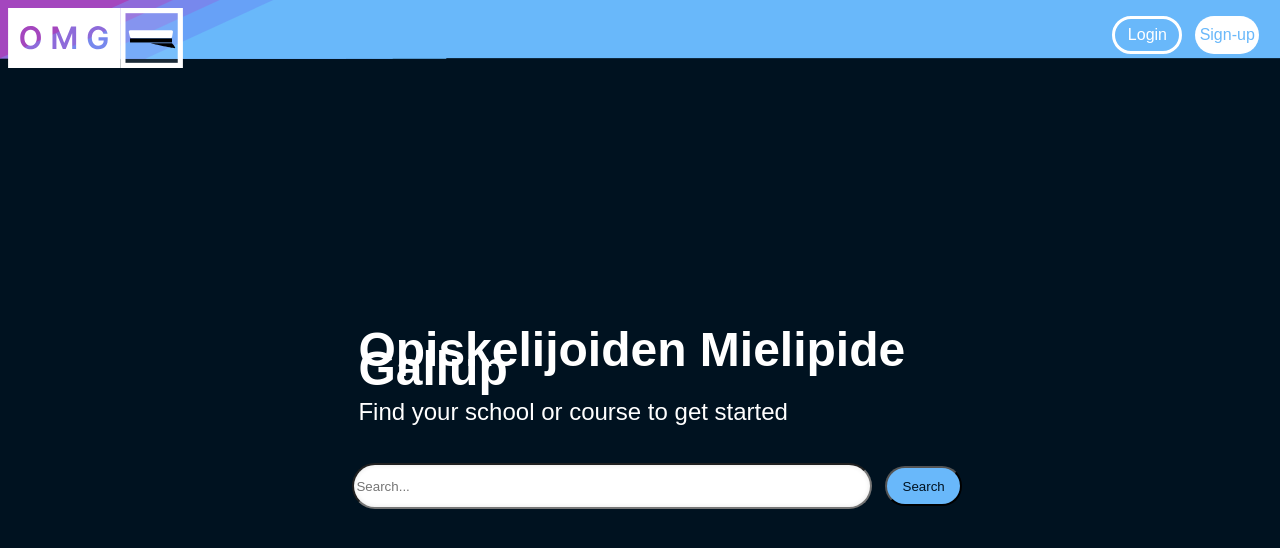
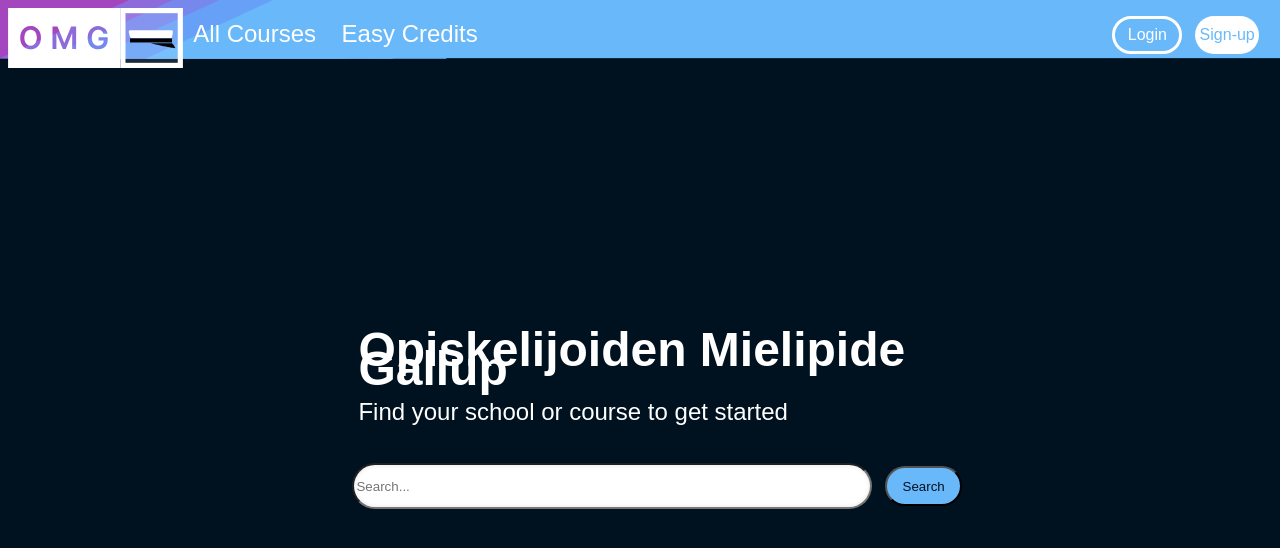
Before and after one commit to timozo/OMG, a React (Vite) app: page / in a window 1280 px wide. Shown: the top 548 px of the page. Built offline with nearby package versions, Linux system fonts and the light colour scheme.

Commit message:
adds nav links

```diff
--- a/src/App.css
+++ b/src/App.css
@@ -15,33 +15,19 @@
   flex-direction: row;
 }
 
-.landing_page {
+.nav_wrapper {
   display: flex;
-  flex-direction: column;
-  margin-top: 30vh;
-  justify-content: center;
-  align-items: center;
+  margin-top: 1.5vh;
+  width: 70vw;
+  justify-content: flex-start;
 }
 
-.landing_text {
-  width: 44vw;
-}
-
-.landing_header {
+.nav_link {
+  text-decoration: none;
+  font-family: sans-serif;
+  font-size: 1.5em;
   color: white;
-  font-size: 3em;
-  font-family: sans-serif;
-  text-align: start;
-  line-height: 0.4;
-}
-
-.landing_prompt {
-  color: white;
-  font-size: 1.5em;
-  font-family: sans-serif;
-  font-weight: 300;
-  text-align: start;
-  line-height: 0.2;
+  margin-right: 2vw;
 }
 
 .btn_wrapper {
@@ -82,6 +68,35 @@
   font-family: sans-serif;
 }
 
+.landing_page {
+  display: flex;
+  flex-direction: column;
+  margin-top: 30vh;
+  justify-content: center;
+  align-items: center;
+}
+
+.landing_text {
+  width: 44vw;
+}
+
+.landing_header {
+  color: white;
+  font-size: 3em;
+  font-family: sans-serif;
+  text-align: start;
+  line-height: 0.4;
+}
+
+.landing_prompt {
+  color: white;
+  font-size: 1.5em;
+  font-family: sans-serif;
+  font-weight: 300;
+  text-align: start;
+  line-height: 0.2;
+}
+
 .landing_search_container {
   margin-left: 2.7vw;
   margin-top: 3vh;
--- a/src/App.jsx
+++ b/src/App.jsx
@@ -4,7 +4,6 @@ import { BrowserRouter as Router, Route, Routes } from "react-router-dom";
 import LoginPage from "./views/LoginPage";
 import SignupPage from "./views/SignupPage";
 import Search from "./views/Search";
-import React from "react";
 
 function App() {
   return (
@@ -15,6 +14,8 @@ function App() {
           <Route path="/login" element={<LoginPage />} />
           <Route path="/signup" element={<SignupPage />} />
           <Route path="/search" element={<Search />} />
+          <Route path="/courses" />
+          <Route path="/ezpz" />
         </Routes>
       </Router>
     </>
--- a/src/components/Header.jsx
+++ b/src/components/Header.jsx
@@ -5,6 +5,15 @@ export default function Header() {
   return (
     <div className="app_header">
       <img src={Logo} alt="OMG logo" className="logo" />
+
+      <div className="nav_wrapper">
+        <NavLink to="/courses" className="nav_link">
+          All Courses
+        </NavLink>
+        <NavLink to="/ezpz" className="nav_link">
+          Easy Credits
+        </NavLink>
+      </div>
 
       <div className="btn_wrapper">
         <NavLink to="/login" className="login_btn">
```
